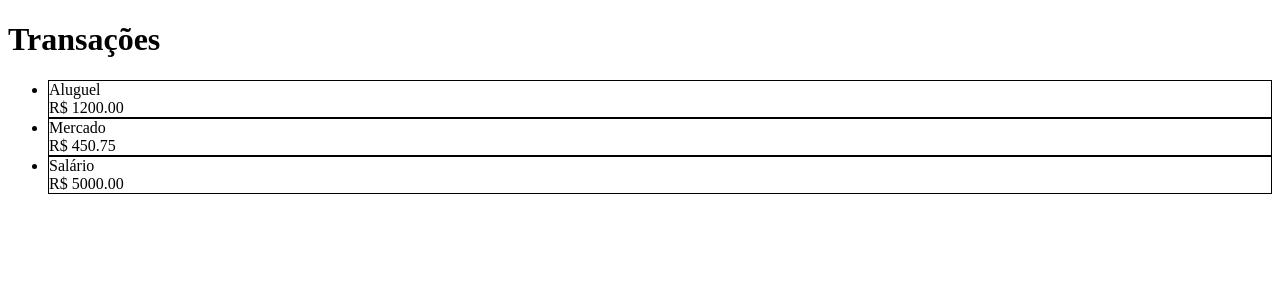
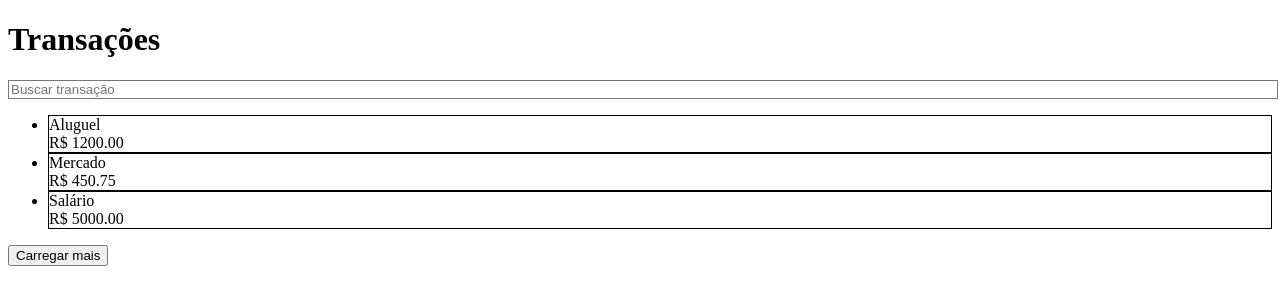
Before and after one commit to FIAPTechChallengePos/tech-challenge1-sistema-financeiro, a Next.js app: page /transacoes in a window 1280 px wide. Shown: the top 304 px of the page. Built offline with nearby package versions, Linux system fonts and the light colour scheme.

Commit message:
feat: paginação e filtros

```diff
--- a/components/TransactionList.tsx
+++ b/components/TransactionList.tsx
@@ -1,18 +1,76 @@
+"use client";
+
+import { useState } from "react";
+
 const mockTransaction = [
-  { id: 1, descricao: 'Aluguel', valor: 1200 },
-  { id: 2, descricao: 'Mercado', valor: 450.75 },
-  { id: 3, descricao: 'Salário', valor: 5000 },
+  { id: 1, descricao: "Aluguel", valor: 1200 },
+  { id: 2, descricao: "Mercado", valor: 450.75 },
+  { id: 3, descricao: "Salário", valor: 5000 },
+  { id: 4, descricao: "Transporte", valor: 200 },
+  { id: 5, descricao: "Luz", valor: 150 },
+  { id: 6, descricao: "Internet", valor: 100 },
+  { id: 7, descricao: "Água", valor: 80 },
+  { id: 8, descricao: "Restaurante", valor: 250 },
+  { id: 9, descricao: "Farmácia", valor: 90 },
+  { id: 10, descricao: "Cinema", valor: 60 },
+  { id: 1, descricao: "Aluguel", valor: 1200 },
+  { id: 2, descricao: "Mercado", valor: 450.75 },
+  { id: 3, descricao: "Salário", valor: 5000 },
+  { id: 4, descricao: "Transporte", valor: 200 },
+  { id: 5, descricao: "Luz", valor: 150 },
+  { id: 6, descricao: "Internet", valor: 100 },
+  { id: 7, descricao: "Água", valor: 80 },
+  { id: 8, descricao: "Show do BTS", valor: 2500 },
+  { id: 9, descricao: "Farmácia", valor: 90 },
+  { id: 10, descricao: "Cinema", valor: 60 },
 ];
 
+const PAGE_SIZE = 3;
+
 export default function TransactionList() {
+  const [visibleCount, setVisibleCount] = useState(PAGE_SIZE);
+  const [search, setSearch] = useState("");
+
+  const filteredTransactions = mockTransaction.filter((tx) =>
+    tx.descricao.toLowerCase().includes(search.toLowerCase())
+  );
+
+  const visibleTransactions = filteredTransactions.slice(0, visibleCount);
+
+  const handleLoadMore = () => {
+    setVisibleCount((prev) => prev + PAGE_SIZE);
+  };
+
+  const handleSearch = (e: React.ChangeEvent<HTMLInputElement>) => {
+    setSearch(e.target.value);
+    setVisibleCount(PAGE_SIZE); // Reinicia a paginação ao buscar
+  };
+
   return (
+    <div>
+      <input
+        type="text"
+        placeholder="Buscar transação"
+        value={search}
+        onChange={handleSearch}
+        className="mb-4 px-3 py-2 border rounded w-full"
+      />
       <ul className="space-y-2">
-      {mockTransaction.map((tx) => (
-        <li key={tx.id} className="border p-3 rounded shadow-sm">
+        {visibleTransactions.map((tx, idx) => (
+          <li key={idx + tx.descricao} className="border p-3 rounded shadow-sm">
             <div className="font-semibold">{tx.descricao}</div>
             <div className="text-gray-600">R$ {tx.valor.toFixed(2)}</div>
           </li>
         ))}
       </ul>
+      {visibleCount < filteredTransactions.length && (
+        <button
+          onClick={handleLoadMore}
+          className="mt-4 px-4 py-2 bg-sky-500 text-white rounded"
+        >
+          Carregar mais
+        </button>
+      )}
+    </div>
   );
 }
```
Lines whose indentation alone changed are shown as unchanged.
